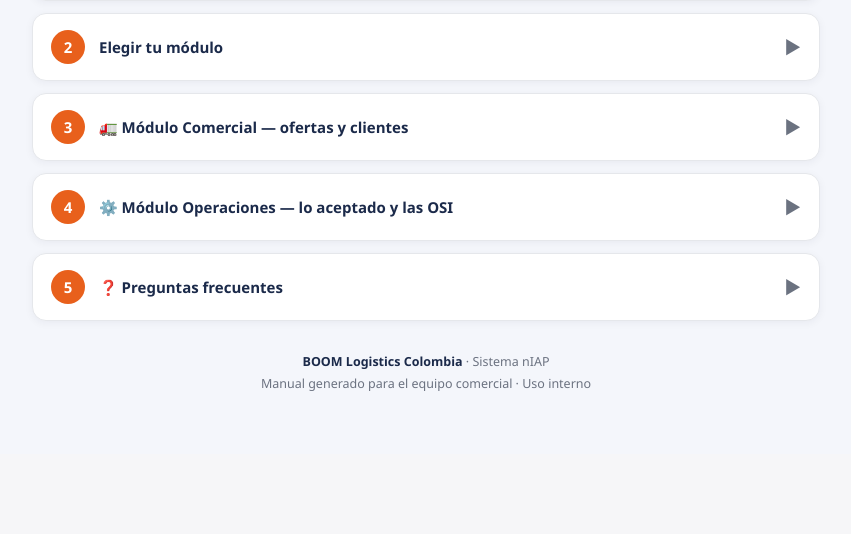
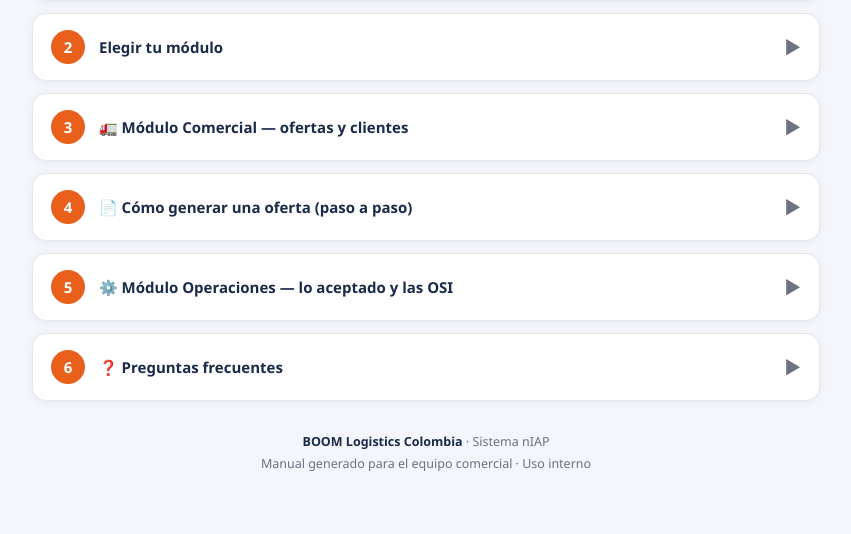
Before and after one commit to natalia-boom/natalia-boom-boom-ofertas, a FastAPI app: page /manual in a window 1280 px wide. Shown: the part 987-1521 px from the top of the page, without its empty margins (214-1065 px from the left). Before the commit the page ends 1378 px from the top, so only its background shows below. Run offline with FastAPI, Linux system fonts and the light colour scheme.

Commit message:
feat: paso 'Cómo generar una oferta' en el manual + numeración automática
Nuevo acordeón con el flujo completo (chat IA, datos, carga, propuesta,
notas, PDF/correo/guardar). Los números de paso se recalculan solos según
la persona (Willy/Boris) para que siempre queden en orden.

Co-Authored-By: Claude Opus 4.7 <noreply@anthropic.com>

```diff
--- a/templates/manual.html
+++ b/templates/manual.html
@@ -177,6 +177,32 @@
       <div class="acc">
         <div class="acc-head" onclick="toggleAcc(this)">
           <div class="acc-num">4</div>
+          <div class="acc-title">📄 Cómo generar una oferta (paso a paso)</div>
+          <div class="acc-arrow">▶</div>
+        </div>
+        <div class="acc-body"><div class="acc-inner">
+          Entra a <strong>Comercial → pestaña “Generar oferta”</strong> y ve bajando por los pasos:
+          <ul>
+            <li><strong>Paso 1 · Chatea con la IA:</strong> pega el correo del cliente, describe el servicio o adjunta un Excel (con el clip 📎). La inteligencia artificial llena sola los campos. Puedes pedirle ajustes escribiéndole.</li>
+            <li><strong>Paso 2 · Datos generales:</strong> revisa y ajusta cliente, contacto, origen, destino y descripción. El <strong>cliente se elige de la lista</strong>.</li>
+            <li><strong>Paso 3 · Detalle de la carga:</strong> la tabla se llena sola; puedes editarla o usar <strong>“+ Agregar ítem”</strong>. (En el Paso 3B puedes subir <strong>fotos</strong>, es opcional.)</li>
+            <li><strong>Paso 4 · Propuesta económica:</strong> agrega los equipos y su <strong>valor unitario</strong> con <strong>“+ Agregar equipo”</strong>. El <strong>TOTAL se calcula solo</strong>.</li>
+            <li><strong>Paso 5 · Notas técnicas:</strong> usa el botón <strong>“💡 Auto-generar notas”</strong> o escríbelas a mano.</li>
+            <li>Más abajo completa el <strong>mes, la fecha</strong> y los datos finales.</li>
+          </ul>
+          Al terminar, usa los botones de abajo:
+          <ul>
+            <li><strong>📄 Generar PDF</strong> — descarga el PDF para adjuntarlo al correo del cliente.</li>
+            <li><strong>📧 Correo Outlook (HTML)</strong> — genera el correo listo para pegar en Outlook.</li>
+            <li><strong>💾 Guardar Oferta</strong> — la guarda en el sistema (queda en “Control” con su número).</li>
+          </ul>
+          <div class="mini">El <strong>número de la oferta se asigna solo</strong>, no hay que inventarlo. Recuerda darle <strong>Guardar</strong> para que quede registrada.</div>
+        </div></div>
+      </div>
+
+      <div class="acc">
+        <div class="acc-head" onclick="toggleAcc(this)">
+          <div class="acc-num">5</div>
           <div class="acc-title">⚙️ Módulo Operaciones — lo aceptado y las OSI</div>
           <div class="acc-arrow">▶</div>
         </div>
@@ -270,8 +296,18 @@
     document.getElementById('fUser').textContent = d.user;
     document.getElementById('fChips').innerHTML = d.modulos
       .map(m=>`<span class="chip">${m[0]} ${m[1]}</span>`).join('');
-    // Renumerar FAQ según módulos visibles
-    document.getElementById('accFaqNum').textContent = (p==='boris') ? '7' : '5';
+    renumberSteps();
+  }
+
+  // Numera automáticamente los pasos visibles (los de Boris salen o no según la persona)
+  function renumberSteps(){
+    let n = 1;
+    document.querySelectorAll('.acc').forEach(acc=>{
+      if(getComputedStyle(acc).display !== 'none'){
+        const num = acc.querySelector('.acc-num');
+        if(num) num.textContent = n++;
+      }
+    });
   }
 
   function toggleAcc(head){
```
